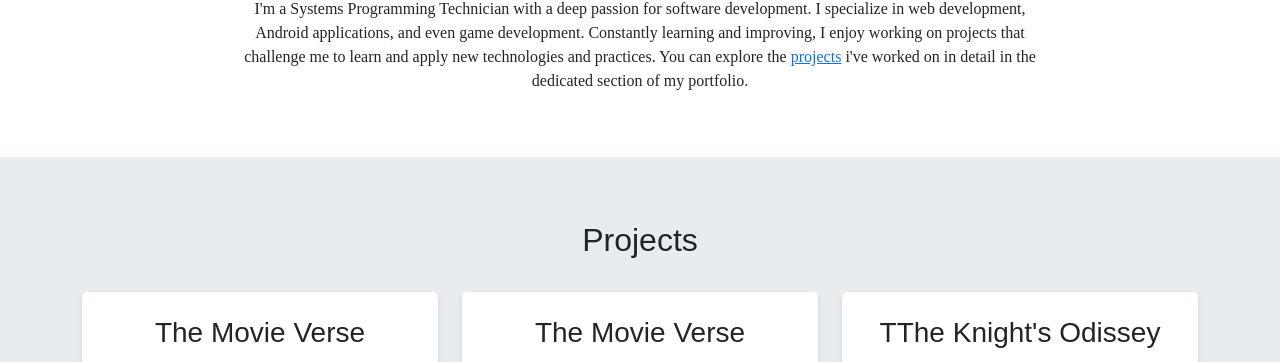
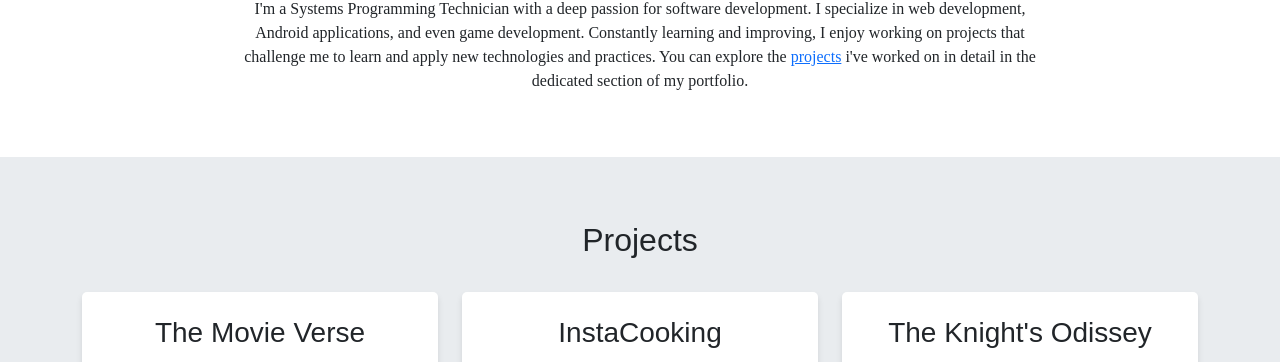
Before and after one commit to JuantMartinez17/portfolio, a plain HTML site: page index.html in a window 1280 px wide. Shown: the part 501-863 px from the top of the page. Drawn offline with nearby package versions, Linux system fonts and the light colour scheme.

Commit message:
modified proyects list

```diff
--- a/index.html
+++ b/index.html
@@ -66,7 +66,7 @@
 
                 </div>
                 <div class="project-card">
-                    <h3>The Movie Verse</h3>
+                    <h3>InstaCooking</h3>
                     <p>Android mobile app using kotlin and XML</p>
                     <a href="https://github.com/JuantMartinez17/DAM2_Parcial2" target="_blank" class="github-link">
                         <svg width="30" height="30" viewBox="0 0 16 16" fill="currentColor" xmlns="http://www.w3.org/2000/svg">
@@ -83,7 +83,7 @@
                     </a>
                 </div>
                 <div class="project-card">
-                    <h3>TThe Knight's Odissey</h3>
+                    <h3>The Knight's Odissey</h3>
                     <p>2D Videogame development using Godot and GDScript</p>
                     <a href="https://github.com/JuantMartinez17/TheKnightsOdissey_OnGodot" target="_blank" class="github-link">
                         <svg width="30" height="30" viewBox="0 0 16 16" fill="currentColor" xmlns="http://www.w3.org/2000/svg">
```
